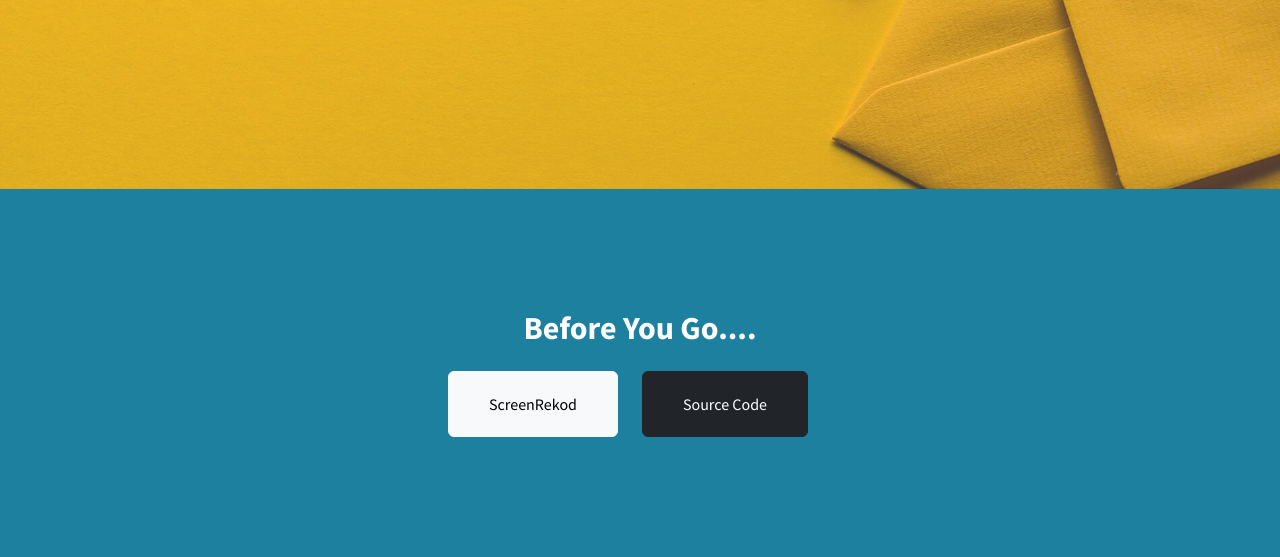
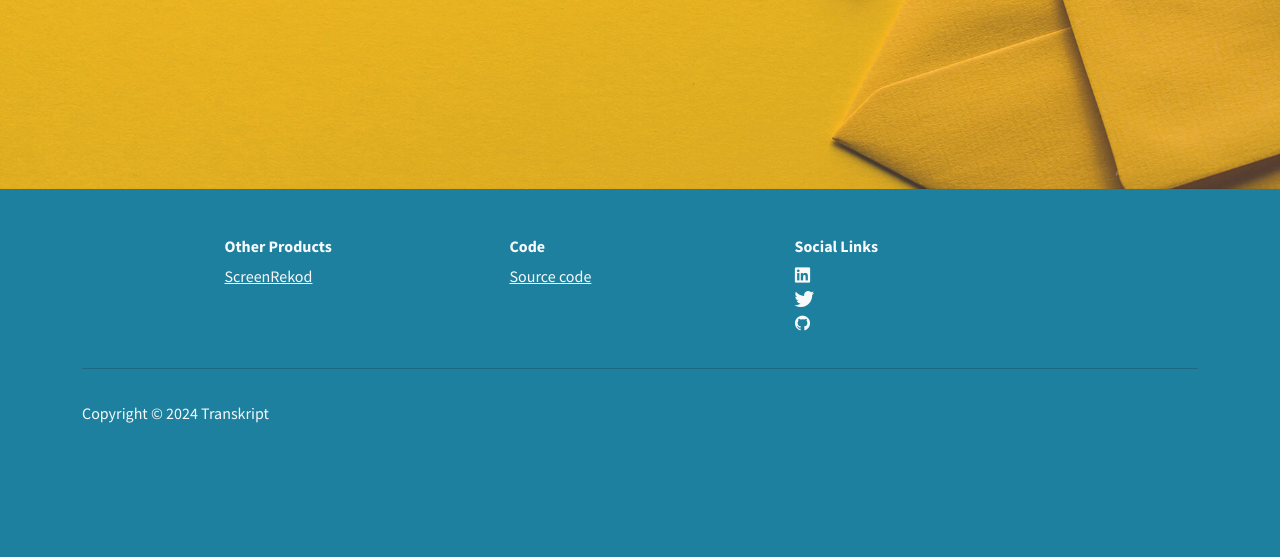
Before and after one commit to kevinkoech357/transkript, a Flask app: page / in a window 1280 px wide. Shown: the part 1832-2389 px from the top of the page. After the commit the page ends 2255 px from the top, so only its background shows below. Run offline with Flask 3, Linux system fonts and the light colour scheme; some libraries are stand-ins or nearby versions.

Commit message:
Update footer

```diff
--- a/transkript/templates/index.html
+++ b/transkript/templates/index.html
@@ -23,6 +23,10 @@
       rel="stylesheet"
       href="https://unpkg.com/dropzone@5/dist/min/dropzone.min.css"
       type="text/css"
+    />
+    <link
+      rel="stylesheet"
+      href="https://cdn.jsdelivr.net/gh/devicons/devicon@v2.15.1/devicon.min.css"
     />
   </head>
 
@@ -165,24 +169,93 @@
       </div>
     </section>
 
-    <section class="content-section bg-primary text-white">
-      <div class="container text-center">
-        <h2 class="mb-4">Before You Go....</h2>
+    <!-- Start: Footer Multi Column -->
+    <footer class="bg-primary">
+      <div class="container py-4 py-lg-5">
+        <div class="row justify-content-center">
+          <!-- Start: Services -->
+          <div
+            class="col-sm-4 col-md-3 text-center text-light text-lg-start d-flex flex-column"
+          >
+            <h3 class="fs-6 fw-bold">Other Products</h3>
+            <ul class="list-unstyled">
+              <li>
                 <a
-          class="btn btn-light btn-xl me-4"
-          role="button"
                   href="https://screen-rekod-kevinkoech.koyeb.app/"
                   target="_blank"
+                  class="text-light"
                   >ScreenRekod</a
-        ><a
-          class="btn btn-dark btn-xl me-4"
-          role="button"
+                >
+              </li>
+            </ul>
+          </div>
+          <!-- End: Services -->
+          <!-- Start: Source Code -->
+          <div
+            class="col-sm-4 col-md-3 text-center text-lg-start text-light d-flex flex-column"
+          >
+            <h3 class="fs-6 fw-bold">Code</h3>
+            <ul class="list-unstyled">
+              <li>
+                <a
                   href="https://github.com/kevinkoech357/transkript"
                   target="_blank"
-          >Source Code</a
+                  class="text-light"
+                  >Source code</a
                 >
+              </li>
+              <li></li>
+              <li></li>
+            </ul>
           </div>
-    </section>
+          <!-- End: Source code -->
+          <!-- Start: Social Links -->
+          <div
+            class="col-sm-4 col-md-3 text-center text-light text-lg-start d-flex flex-column"
+          >
+            <h3 class="fs-6 fw-bold">Social Links</h3>
+            <ul class="list-unstyled">
+              <li>
+                <a
+                  href="https://www.linkedin.com/in/kevin-koech-834189263/"
+                  target="_blank"
+                  class="social-link"
+                >
+                  <i class="text-light devicon-linkedin-plain"></i>
+                </a>
+              </li>
+              <li>
+                <a
+                  href="https://twitter.com/kevinkoech357"
+                  target="_blank"
+                  class="social-link"
+                >
+                  <i class="text-light devicon-twitter-original"></i>
+                </a>
+              </li>
+              <li>
+                <a
+                  href="https://github.com/kevinkoech357"
+                  target="_blank"
+                  class="social-link"
+                >
+                  <i class="text-light devicon-github-original"></i>
+                </a>
+              </li>
+            </ul>
+          </div>
+          <!-- End: Social links -->
+        </div>
+        <hr />
+        <div
+          class="text-muted d-flex justify-content-between align-items-center pt-3"
+        >
+          <p class="mb-0 text-light">Copyright © 2024 Transkript</p>
+        </div>
+      </div>
+    </footer>
+    <!-- End: Footer Multi Column -->
+
     <script src="https://cdn.jsdelivr.net/npm/bootstrap@5.3.2/dist/js/bootstrap.bundle.min.js"></script>
     <script src="static/assets/js/stylish-portfolio.js?h=fd82ddc34ee78863a6928c678c293e4a"></script>
     <script src="https://unpkg.com/dropzone@5/dist/min/dropzone.min.js"></script>
```
Lines whose indentation alone changed are shown as unchanged.
